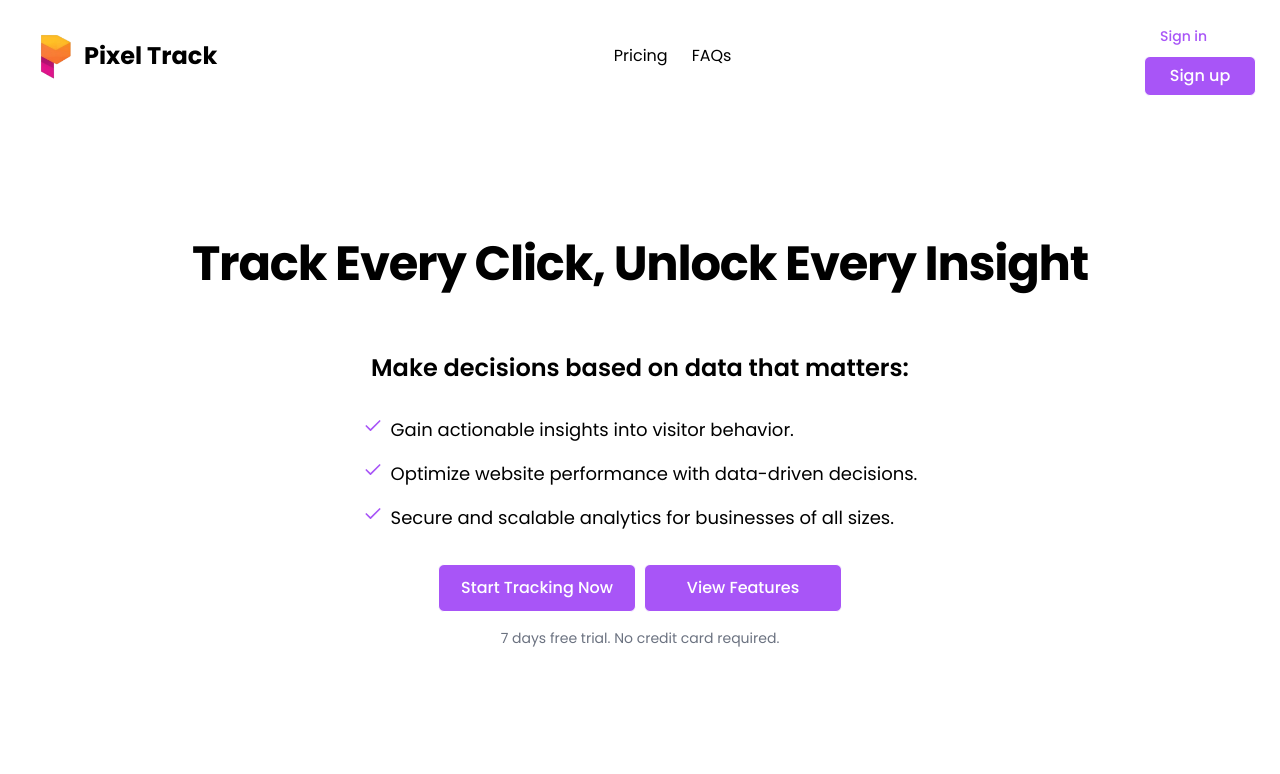
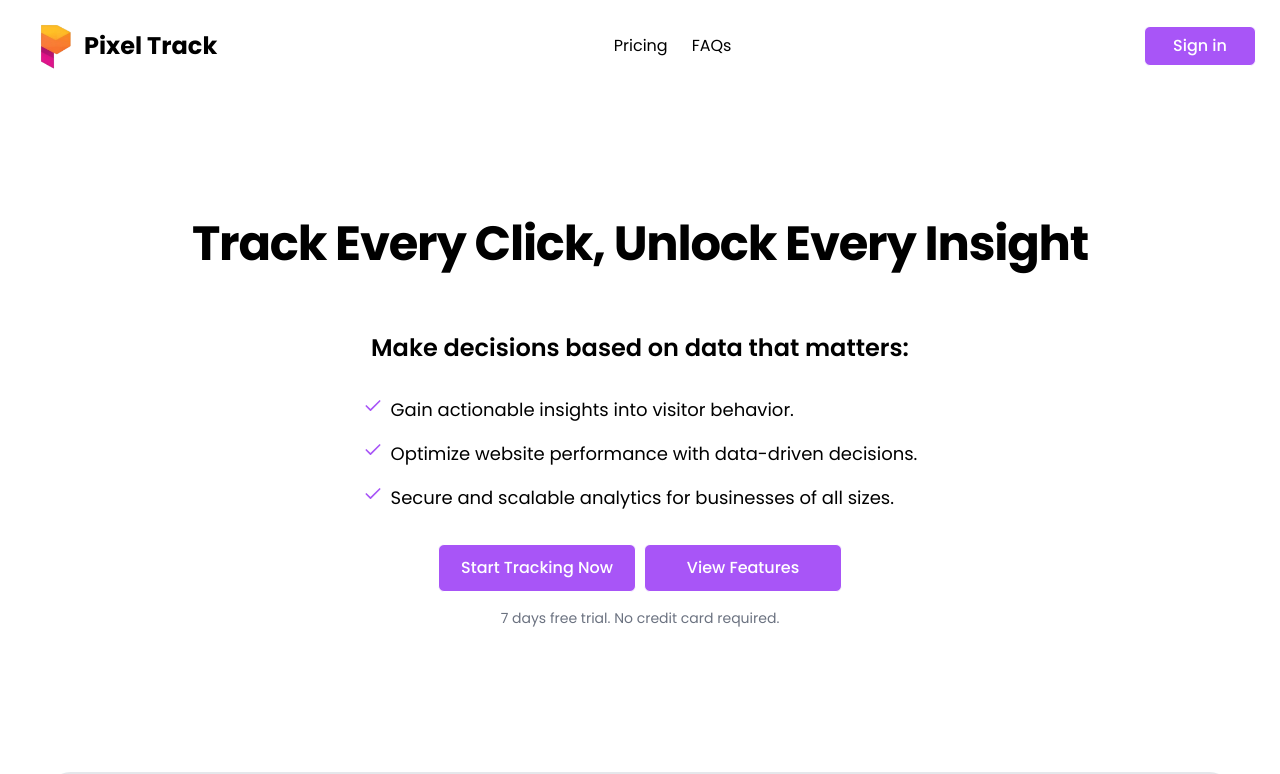
Before and after one commit to Nikola31267/tracking-app, a Next.js app: page / in a window 1280 px wide. Shown: the top 774 px of the page. Built offline with nearby package versions, Linux system fonts and the light colour scheme.

Commit message:
fixing some things in sign-in and call to action and navbar

```diff
--- a/src/app/(auth)/sign-in/page.jsx
+++ b/src/app/(auth)/sign-in/page.jsx
@@ -83,24 +83,25 @@ export default function Login() {
   return (
     <div className="flex items-center justify-center min-h-screen relative">
       <form
-        className="flex flex-col gap-4 p-10 rounded-lg shadow-xl bg-gray-50"
+        className="flex flex-col gap-4 px-14 py-8 rounded-xl shadow-xl bg-gray-50"
         onSubmit={handlePasswordlessLogin}
       >
+        <div className="flex items-center justify-center mb-4">
           <Image
             src="/logo-nobg.png"
             alt="Project Logo"
             className=" w-14"
+            draggable={false}
             width={56}
             height={56}
           />
 
-        <div className="flex flex-col gap-1 mb-4">
-          <h2 className="text-xl font-semibold">Sign In</h2>
-          <p className="text-sm text-gray-500">to continue to Pixel Track</p>
+          <h2 className="text-xl font-semibold">PixelTrack</h2>
         </div>
 
-        {error && <p className="text-red-500">{error}</p>}
-        <GoogleOAuthProvider clientId="130701496125-gqtj78hm9ub2s5jkmki0ur6mtnah06ma.apps.googleusercontent.com">
+        <GoogleOAuthProvider
+          clientId={process.env.NEXT_PUBLIC_GOOGLE_CLIENT_ID}
+        >
           <div>
             <GoogleLogin
               onSuccess={handleGoogleLoginSuccess}
@@ -115,10 +116,10 @@ export default function Login() {
         </div>
         <input
           type="email"
-          placeholder="Email"
+          placeholder="elon@tesla.com"
           value={passwordlessEmail}
           onChange={(e) => setPasswordlessEmail(e.target.value)}
-          className="p-2 rounded-md border w-96 border-gray-300"
+          className="p-2 rounded-md border w-96 border-gray-300 focus:ring-2 focus:ring-purple-500 focus:ring-offset-2 focus:outline-none"
           required
         />
         <button
@@ -134,6 +135,8 @@ export default function Login() {
             "Continue"
           )}
         </button>
+        {error && <p className="text-red-500">{error}</p>}
+        {message && <p className="text-green-500">{message}</p>}
         <hr className=" border-gray-100" />
         <p className="text-md text-gray-500 flex gap-1 justify-center">
           Made with <span className="font-bold ">TurboVerify</span>
--- a/src/components/CallToAction.jsx
+++ b/src/components/CallToAction.jsx
@@ -4,7 +4,7 @@ import { ShinyButton } from "./ui/shiny-button";
 const CallToAction = () => {
   return (
     <section className="mt-20 flex flex-col items-center justify-center text-center mb-20 ">
-      <div className="bg-gray-50 w-fit p-8 rounded-lg ">
+      <div className="bg-gray-50 w-fit p-8 rounded-xl ">
         <div>
           <h2 className="mb-6 text-3xl font-bold text-gray-900">
             Ready to Supercharge Your Website?
--- a/src/components/layout/Navbar.jsx
+++ b/src/components/layout/Navbar.jsx
@@ -82,15 +82,8 @@ export default function Navbar() {
             </div>
           </SignedIn>
           <SignedOut>
-            <Button
-              variant="ghost"
-              className="text-purple-500 hover:bg-purple-50"
-              asChild
-            >
-              <Link href="/sign-in">Sign in</Link>
-            </Button>
-            <ShinyButton className="h-10 w-28" href="/sign-up">
-              Sign up
+            <ShinyButton className="h-10 w-28" href="/sign-in">
+              Sign in
             </ShinyButton>
           </SignedOut>
         </div>
```
Lines whose indentation alone changed are shown as unchanged.
